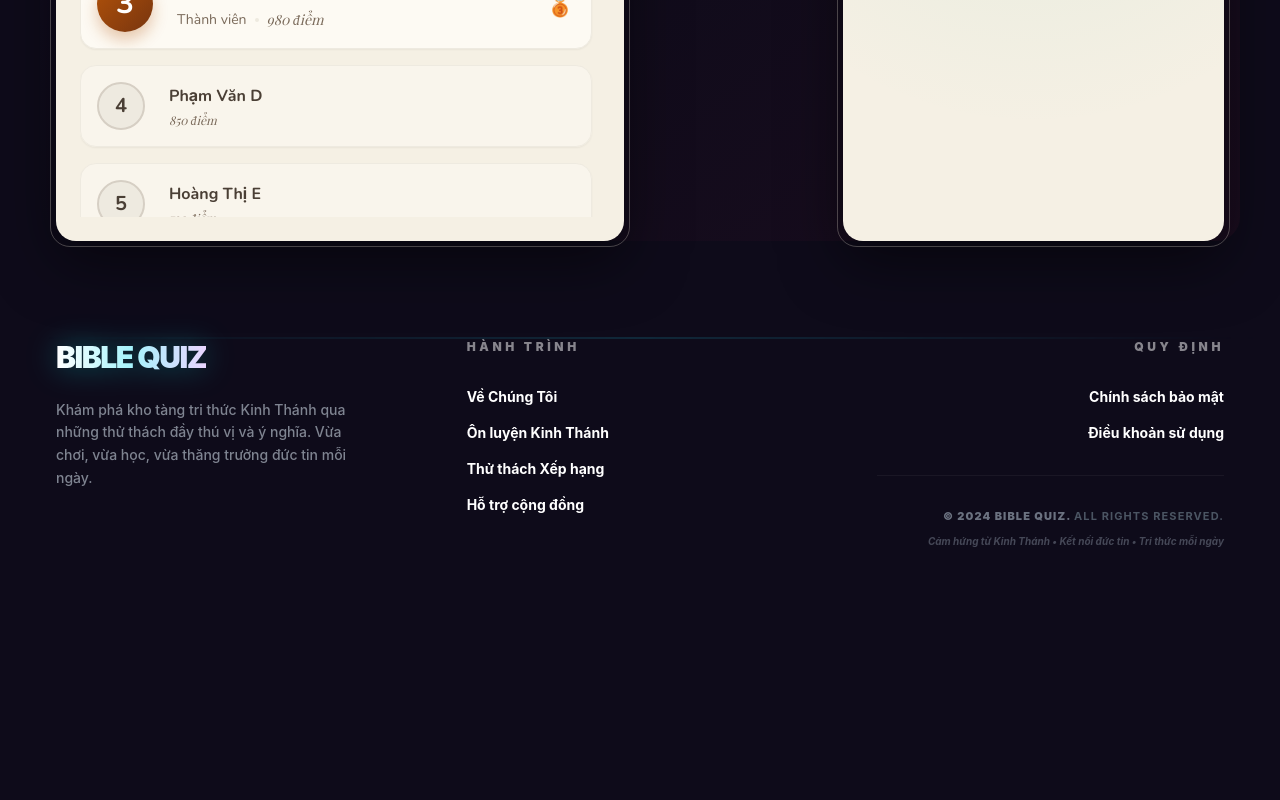
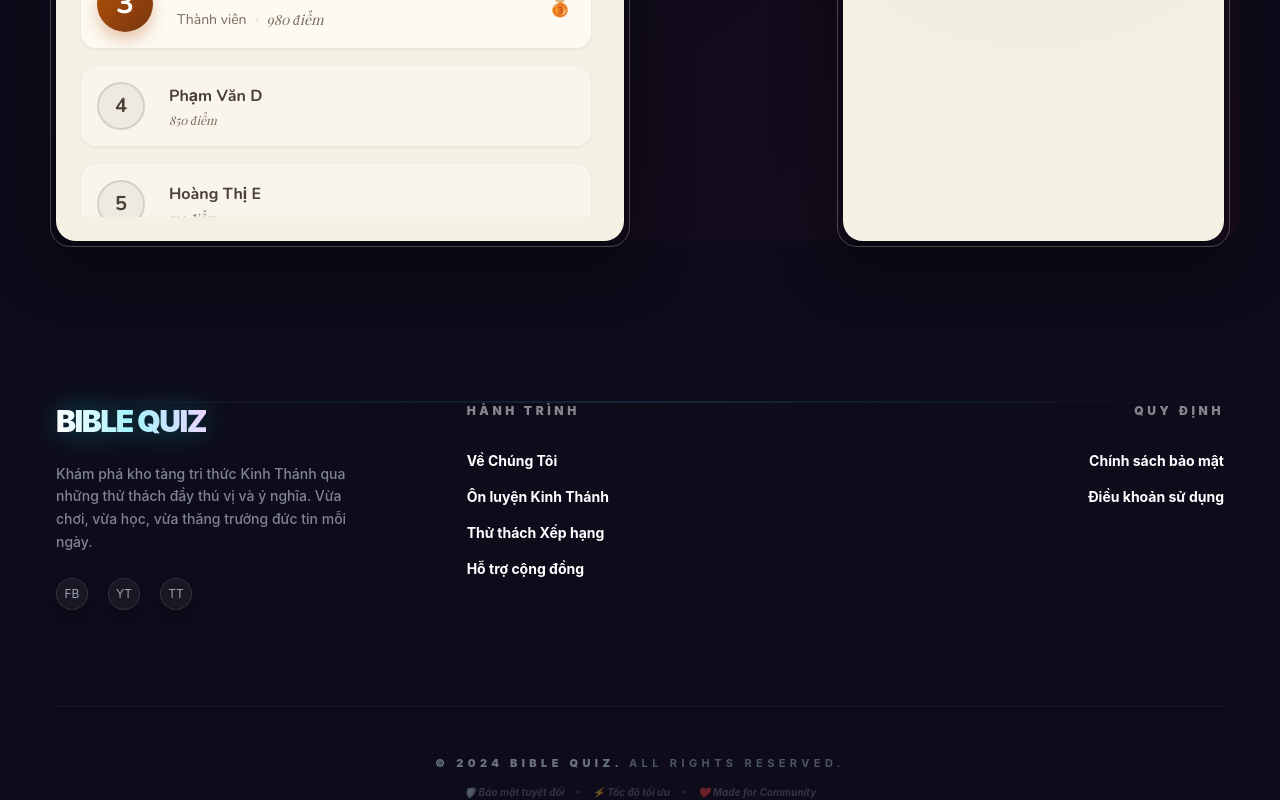
Before and after one commit to TaiBT2/biblequize, a React (Vite) app in the folder apps/web/: page / in a window 1280 px wide. Shown: the part 1952-2752 px from the top of the page. Before the commit the page ends 2501 px from the top, so only its background shows below. Built offline with nearby package versions, Linux system fonts and the light colour scheme; no server answers; a web font is replaced by a local one.

Commit message:
feat: Implement initial Home page with hero section, player count animation, and game mode cards.

```diff
--- a/apps/web/src/pages/Home.tsx
+++ b/apps/web/src/pages/Home.tsx
@@ -587,8 +587,8 @@ export default function Home() {
       </section>
 
 
-      {/* Artistic Glowing Divider */}
-      <div className="relative w-full h-[2px] mt-24 overflow-hidden">
+      {/* Artistic Glowing Divider - Increased Spacing for Perfection */}
+      <div className="relative w-full h-[2px] mt-40 overflow-hidden">
         <div
           className="absolute inset-x-0 top-0 h-full bg-gradient-to-r from-transparent via-cyan-400/50 to-transparent"
           style={{
@@ -608,9 +608,20 @@ export default function Home() {
                 BIBLE QUIZ
               </span>
             </div>
-            <p className="text-gray-400 text-sm leading-relaxed max-w-xs font-medium opacity-80">
+            <p className="text-gray-400 text-sm leading-relaxed max-w-xs font-medium opacity-80 mb-6">
               Khám phá kho tàng tri thức Kinh Thánh qua những thử thách đầy thú vị và ý nghĩa. Vừa chơi, vừa học, vừa thăng trưởng đức tin mỗi ngày.
             </p>
+            <div className="flex items-center space-x-5">
+              <a href="#" className="w-8 h-8 rounded-full bg-white/5 border border-white/10 flex items-center justify-center text-gray-400 hover:text-[#00FFFF] hover:border-[#00FFFF] hover:scale-110 transition-all duration-300 shadow-lg" title="Facebook">
+                <span className="text-xs">FB</span>
+              </a>
+              <a href="#" className="w-8 h-8 rounded-full bg-white/5 border border-white/10 flex items-center justify-center text-gray-400 hover:text-[#00FFFF] hover:border-[#00FFFF] hover:scale-110 transition-all duration-300 shadow-lg" title="YouTube">
+                <span className="text-xs">YT</span>
+              </a>
+              <a href="#" className="w-8 h-8 rounded-full bg-white/5 border border-white/10 flex items-center justify-center text-gray-400 hover:text-[#00FFFF] hover:border-[#00FFFF] hover:scale-110 transition-all duration-300 shadow-lg" title="TikTok">
+                <span className="text-xs">TT</span>
+              </a>
+            </div>
           </div>
 
           {/* Column 2: Quick Links */}
@@ -631,15 +642,20 @@ export default function Home() {
               <Link to="/privacy" className="text-white hover:text-[#00FFFF] transition-all duration-300 text-sm font-bold w-fit">Chính sách bảo mật</Link>
               <Link to="/terms" className="text-white hover:text-[#00FFFF] transition-all duration-300 text-sm font-bold w-fit">Điều khoản sử dụng</Link>
             </div>
+          </div>
+        </div>
 
-            <div className="pt-8 border-t border-white/5 space-y-2">
-              <p className="text-gray-500 text-[11px] font-black uppercase tracking-widest leading-relaxed">
-                © 2024 BIBLE QUIZ. <span className="text-gray-600 font-bold">ALL RIGHTS RESERVED.</span>
-              </p>
-              <p className="text-gray-500/60 text-[10px] font-bold italic">
-                Cảm hứng từ Kinh Thánh • Kết nối đức tin • Tri thức mỗi ngày
-              </p>
-            </div>
+        {/* Centered Copyright - Final Perfection Accent */}
+        <div className="mt-24 pt-12 border-t border-white/5 text-center space-y-3">
+          <p className="text-gray-500 text-[11px] font-black uppercase tracking-[0.4em] leading-relaxed">
+            © 2024 BIBLE QUIZ. <span className="text-gray-600 font-bold">ALL RIGHTS RESERVED.</span>
+          </p>
+          <div className="flex items-center justify-center space-x-3 text-gray-500/40 text-[10px] font-bold italic">
+            <span>🛡️ Bảo mật tuyệt đối</span>
+            <span className="w-1 h-1 rounded-full bg-gray-500/20"></span>
+            <span>⚡ Tốc độ tối ưu</span>
+            <span className="w-1 h-1 rounded-full bg-gray-500/20"></span>
+            <span>❤️ Made for Community</span>
           </div>
         </div>
       </footer>
```
